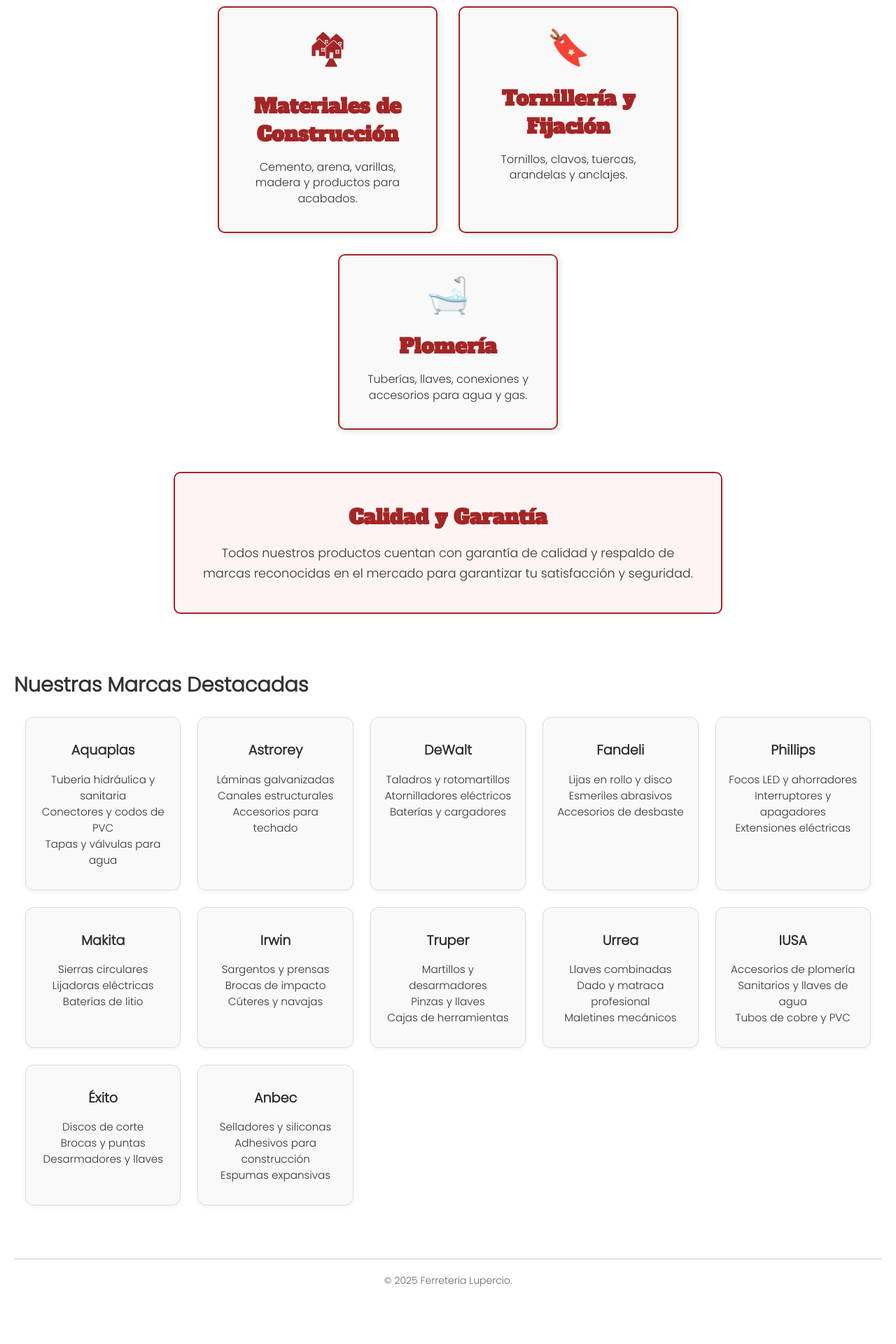
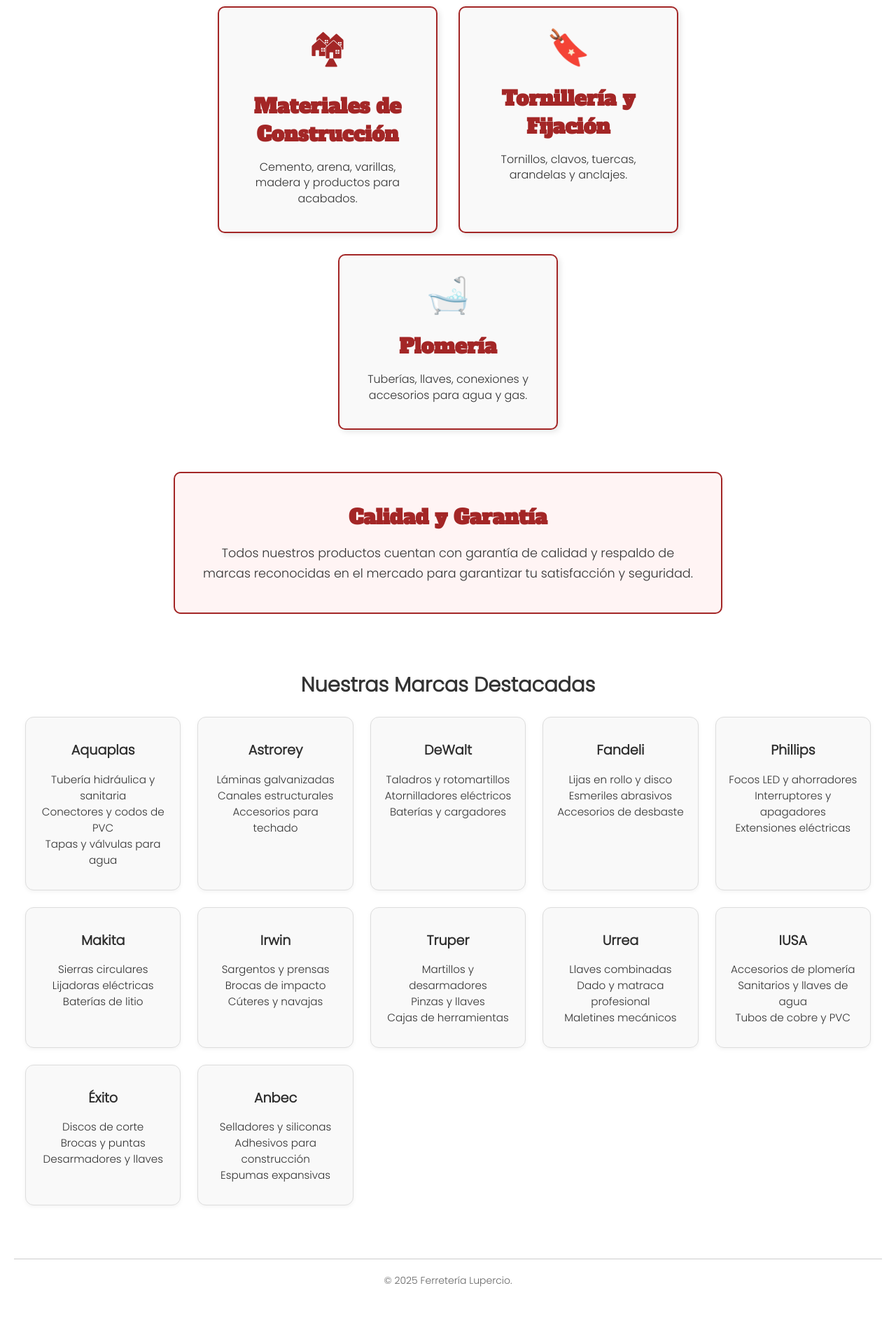
Before and after one commit to Ferreteria-Lupercio/Ferreteria-Lupercio.github.io, a Jekyll site: the page built from Productos.md, in a window 1280 px wide. Shown: the part 835-2755 px from the top of the page at 70% size. Built offline with Jekyll 4.4.1, drawn with Linux system fonts in a browser that asks for light colours.

Commit message:
Update Productos.md

```diff
--- a/Productos.md
+++ b/Productos.md
@@ -137,7 +137,7 @@ css: /assets/css/productos.css
   }
 </style>
 
-<h2>Nuestras Marcas Destacadas</h2>
+<h2 style="text-align: center;">Nuestras Marcas Destacadas</h2>
 
 <div class="marcas-grid">
   <div class="marca">
```
